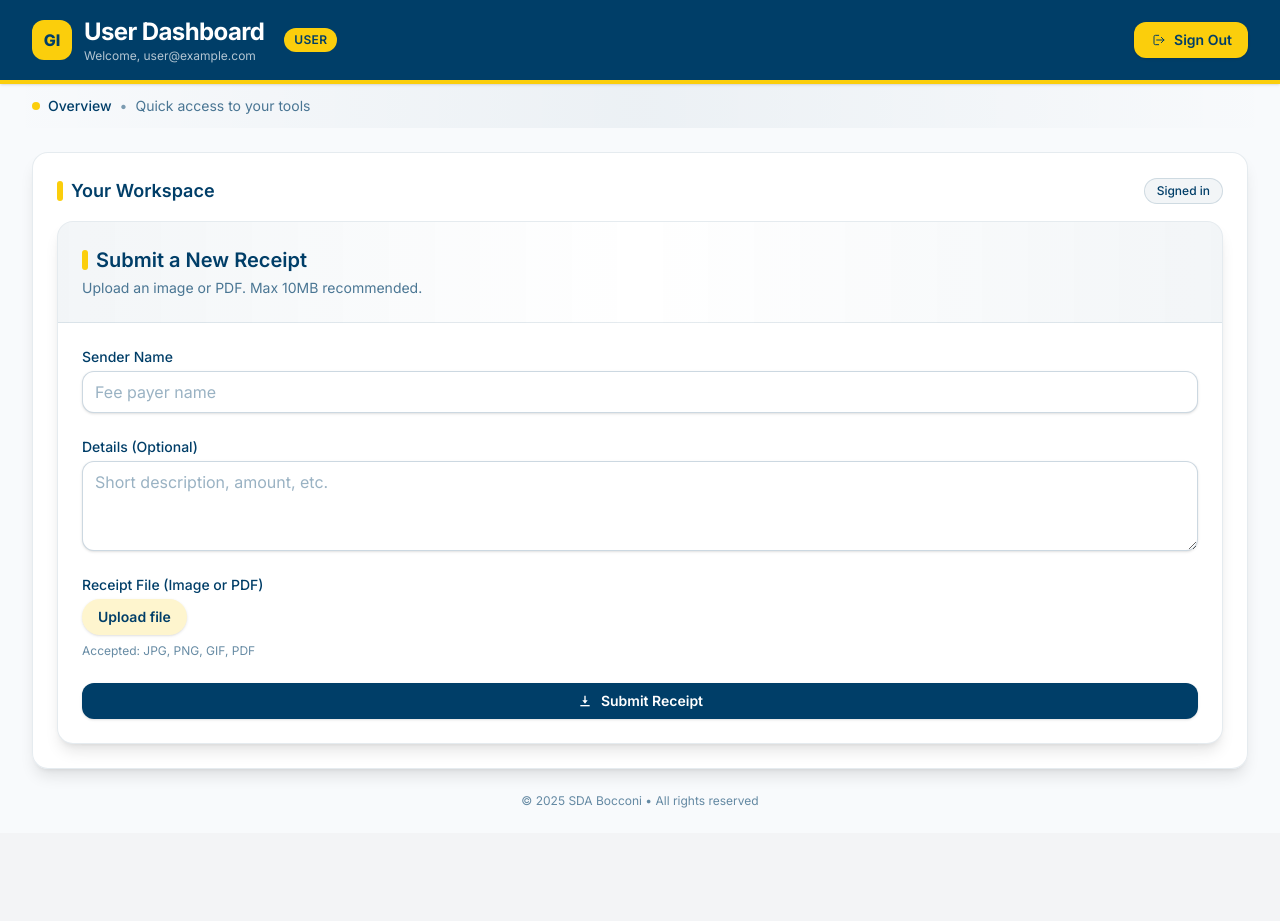
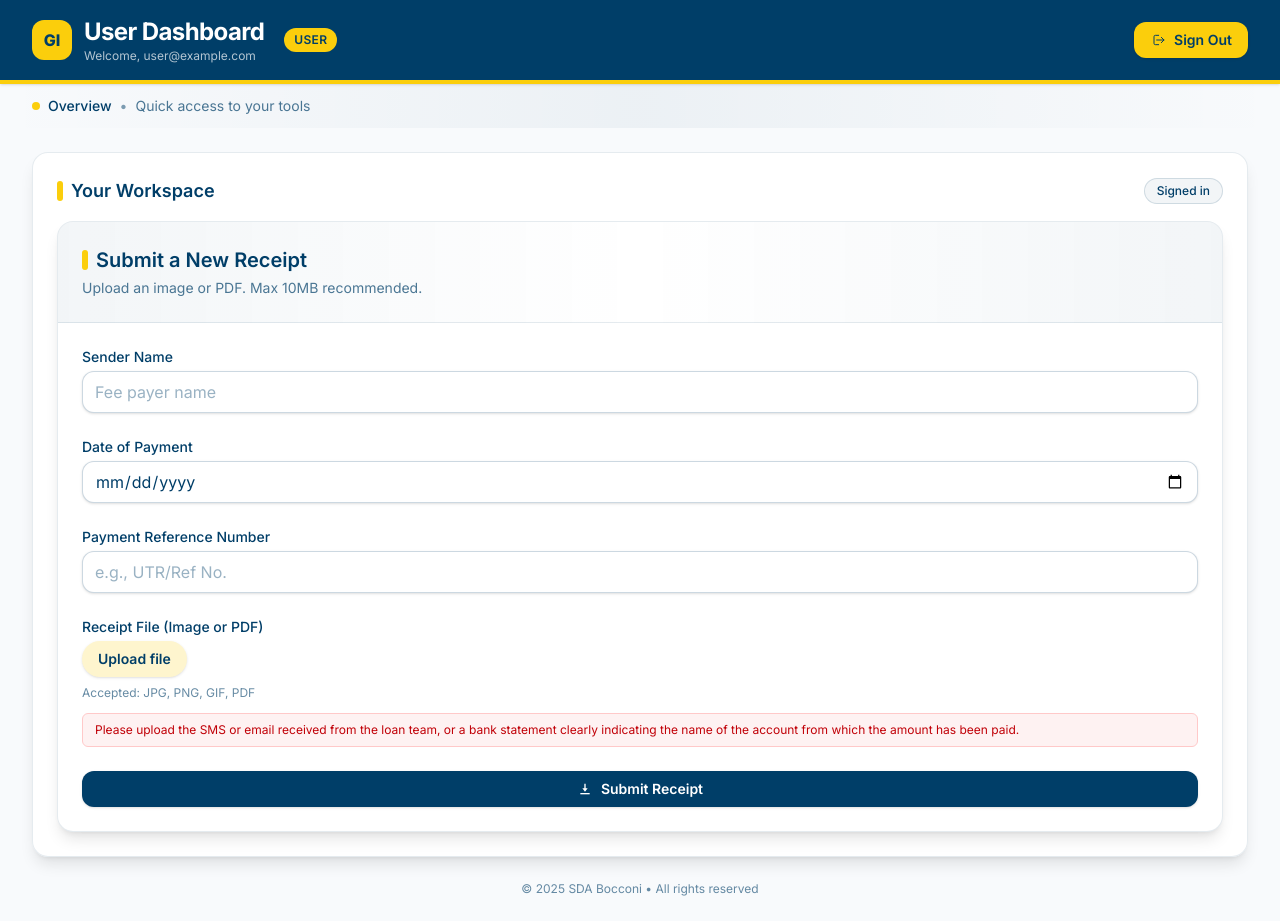
Before and after one commit to Aagamratadia/SDABocconi, a Next.js app: page /dashboard in a window 1280 px wide. Before the commit the page ends 833 px from the top, so only its background shows below. Built offline with nearby package versions, Linux system fonts and the light colour scheme; no server answers; sample sign-in values are in the browser's storage.

Commit message:
User form changes (payments)

```diff
--- a/package.json
+++ b/package.json
@@ -21,9 +21,11 @@
     "@types/node": "^20",
     "@types/react": "^19",
     "@types/react-dom": "^19",
+    "autoprefixer": "^10.4.21",
     "eslint": "^9",
     "eslint-config-next": "15.4.5",
-    "tailwindcss": "^4",
+    "postcss": "^8.5.6",
+    "tailwindcss": "^4.1.11",
     "typescript": "^5"
   }
 }
--- a/src/components/AdminView.tsx
+++ b/src/components/AdminView.tsx
@@ -10,11 +10,13 @@ import { FirebaseError } from 'firebase/app';
 interface Receipt {
   id: string;
   name: string;
-  details: string;
+  details?: string;
+  paymentReference?: string;
   fileUrl: string;
   fileName?: string; // optional; fallback to fileUrl when deleting if not present
   uploaderEmail: string;
   createdAt: Timestamp; // Firestore Timestamp
+  paymentDate?: Timestamp; // Optional payment date
 }
 
 export default function AdminView() {
@@ -113,7 +115,9 @@ export default function AdminView() {
                         {receipt.name}
                       </p>
                     </div>
-                    <p className="mt-1 text-sm text-[#003E68]/80">{receipt.details}</p>
+                    {receipt.paymentReference && (
+                      <p className="mt-1 text-sm text-[#003E68]/80">Ref: {receipt.paymentReference}</p>
+                    )}
 
                     <div className="mt-2 flex flex-wrap items-center gap-2 text-xs text-[#003E68]/70">
                       <span className="rounded-full border border-[#003E68]/15 bg-[#003E68]/5 px-2 py-0.5">
@@ -125,6 +129,12 @@ export default function AdminView() {
                           ? new Date(receipt.createdAt.toDate()).toLocaleString()
                           : 'Date unavailable'}
                       </span>
+                      {receipt.paymentDate && (
+                        <>
+                          <span className="text-[#003E68]/30">•</span>
+                          <span>Paid on {new Date(receipt.paymentDate.toDate()).toLocaleDateString()}</span>
+                        </>
+                      )}
                     </div>
                   </div>
 
--- a/src/components/UserView.tsx
+++ b/src/components/UserView.tsx
@@ -3,12 +3,13 @@ import { useRef, useState } from 'react';
 import { useAuth } from '../hooks/useAuth';
 import { storage, db } from '../lib/firebase';
 import { ref, uploadBytesResumable, getDownloadURL } from 'firebase/storage';
-import { collection, addDoc, serverTimestamp } from 'firebase/firestore';
+import { collection, addDoc, serverTimestamp, Timestamp } from 'firebase/firestore';
 
 export default function UserView() {
   const { user } = useAuth();
   const [name, setName] = useState<string>('');
-  const [details, setDetails] = useState<string>('');
+  const [paymentRef, setPaymentRef] = useState<string>('');
+  const [paymentDate, setPaymentDate] = useState<string>('');
   const [file, setFile] = useState<File | null>(null);
   const [error, setError] = useState<string>('');
   const [success, setSuccess] = useState<string>('');
@@ -44,8 +45,8 @@ export default function UserView() {
 
   const handleSubmit = async (e: React.FormEvent<HTMLFormElement>) => {
     e.preventDefault();
-    if (!file || !name || !user) {
-      setError('Please provide a name and select a file.');
+    if (!file || !name || !paymentDate || !paymentRef || !user) {
+      setError('Please provide a name, payment date, payment reference number, and select a file.');
       return;
     }
 
@@ -77,7 +78,8 @@ export default function UserView() {
             const downloadURL = await getDownloadURL(uploadTask.snapshot.ref);
             await addDoc(collection(db, 'receipts'), {
               name,
-              details,
+              paymentReference: paymentRef,
+              paymentDate: Timestamp.fromDate(new Date(paymentDate)),
               fileUrl: downloadURL,
               fileName,
               uploaderUid: user.uid,
@@ -86,7 +88,8 @@ export default function UserView() {
             });
             setSuccess('Receipt uploaded successfully!');
             setName('');
-            setDetails('');
+            setPaymentRef('');
+            setPaymentDate('');
             setFile(null);
             // Reset the file input via ref
             if (fileInputRef.current) fileInputRef.current.value = '';
@@ -134,17 +137,32 @@ export default function UserView() {
         </div>
 
         <div>
-          <label htmlFor="details" className="mb-1 block text-sm font-medium text-[#003E68]">
-            Details (Optional)
+          <label htmlFor="paymentDate" className="mb-1 block text-sm font-medium text-[#003E68]">
+            Date of Payment
           </label>
-          <textarea
-            id="details"
-            value={details}
-            onChange={(e) => setDetails(e.target.value)}
-            rows={3}
+          <input
+            type="date"
+            id="paymentDate"
+            value={paymentDate}
+            onChange={(e) => setPaymentDate(e.target.value)}
+            required
             className="mt-1 block w-full rounded-xl border border-[#003E68]/20 bg-white px-3 py-2 text-[#003E68] shadow-sm outline-none placeholder:text-[#003E68]/40 focus:border-[#003E68] focus:ring-4 focus:ring-[#003E68]/20"
-            placeholder="Short description, amount, etc."
-          ></textarea>
+          />
+        </div>
+
+        <div>
+          <label htmlFor="paymentRef" className="mb-1 block text-sm font-medium text-[#003E68]">
+            Payment Reference Number
+          </label>
+          <input
+            type="text"
+            id="paymentRef"
+            value={paymentRef}
+            onChange={(e) => setPaymentRef(e.target.value)}
+            required
+            className="mt-1 block w-full rounded-xl border border-[#003E68]/20 bg-white px-3 py-2 text-[#003E68] shadow-sm outline-none placeholder:text-[#003E68]/40 focus:border-[#003E68] focus:ring-4 focus:ring-[#003E68]/20"
+            placeholder="e.g., UTR/Ref No."
+          />
         </div>
 
         <div>
@@ -174,6 +192,10 @@ export default function UserView() {
             )}
           </div>
           <p className="mt-2 text-xs text-[#003E68]/60">Accepted: JPG, PNG, GIF, PDF</p>
+          <div className="mt-3 rounded-md border border-red-200 bg-red-50 px-3 py-2 text-xs text-red-700">
+            Please upload the SMS or email received from the loan team, or a bank statement clearly indicating the name of the
+            account from which the amount has been paid.
+          </div>
         </div>
 
         {loading && (
```
Also changed, not shown: requirements.txt (added), 1 other file (tests, documents, lock files or other folders).
